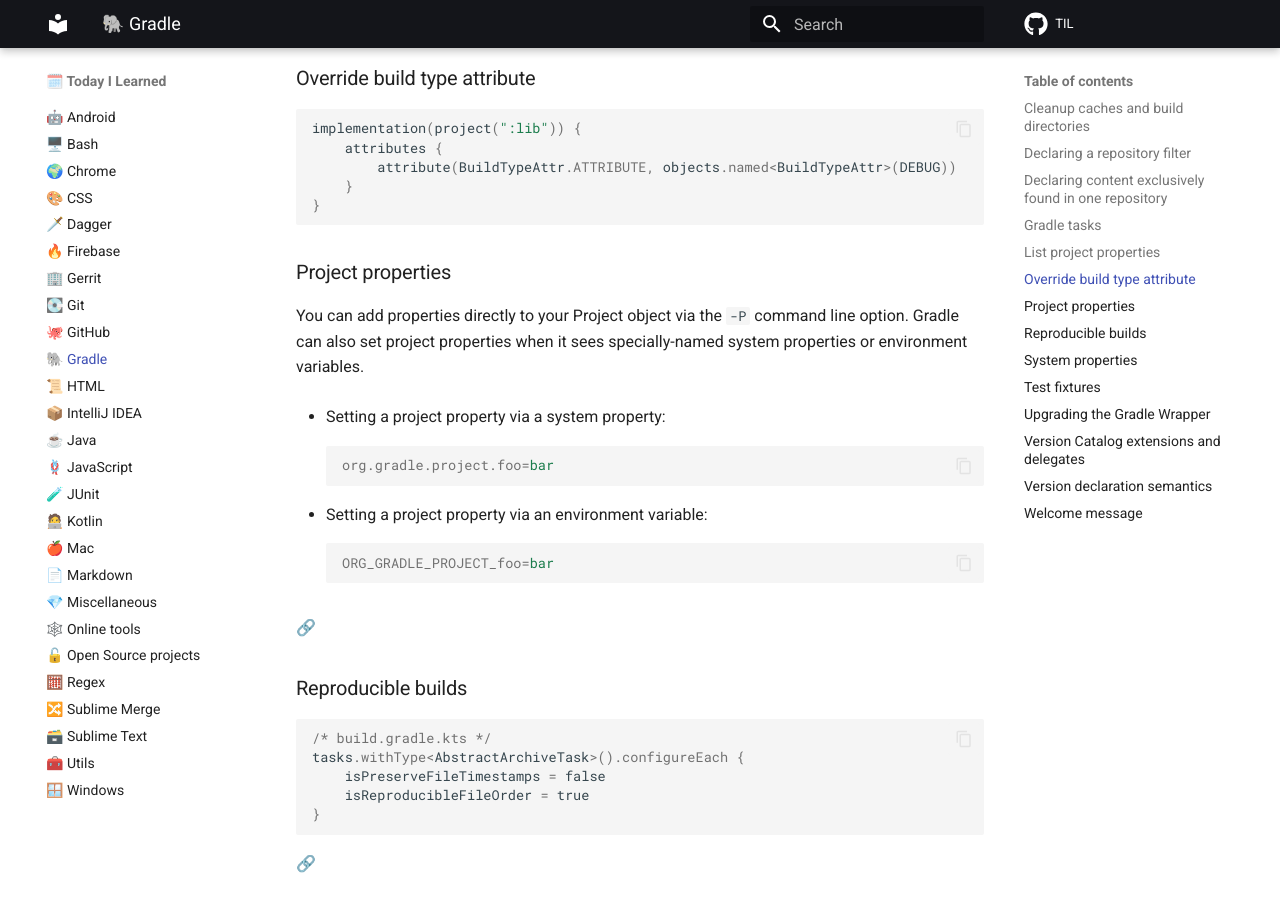
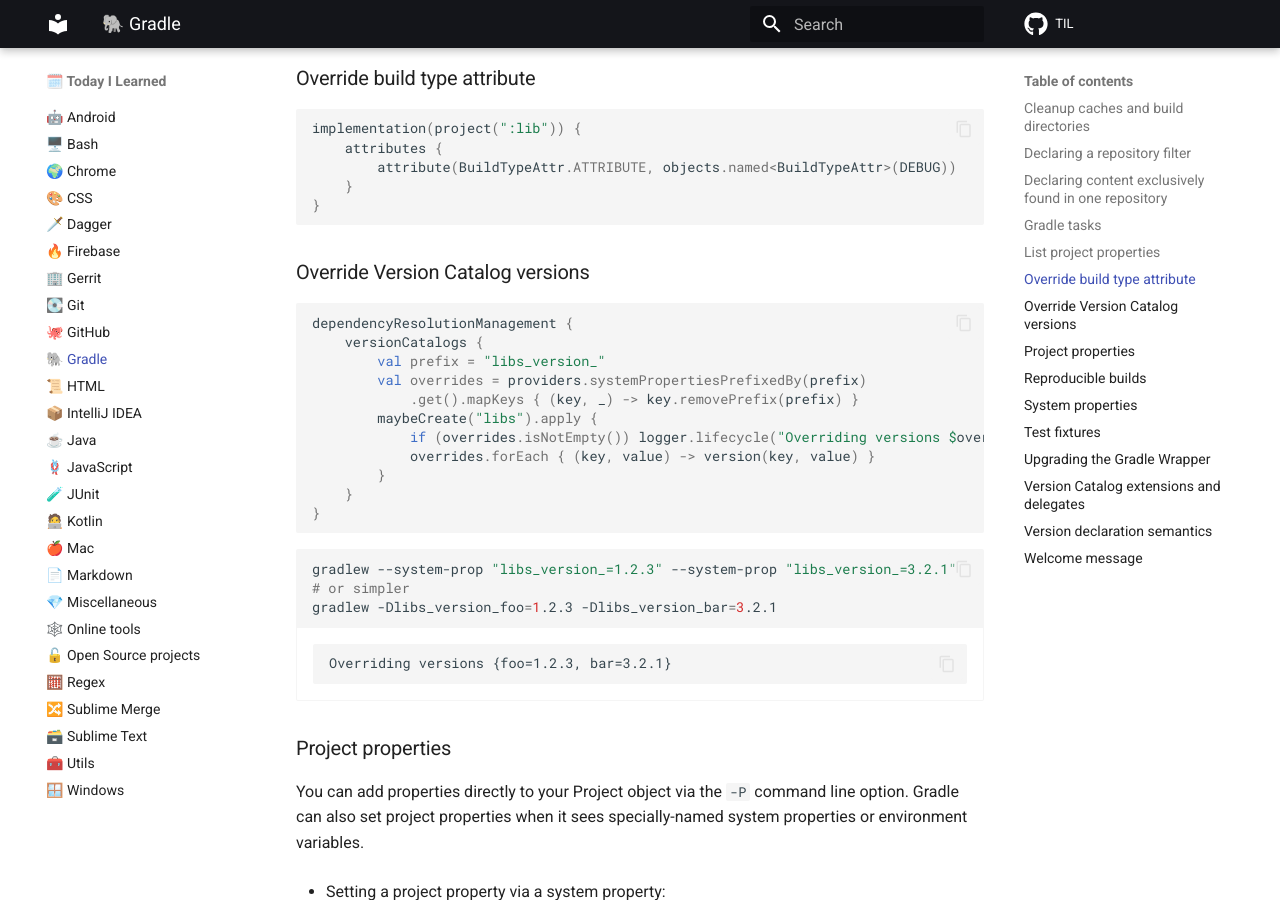
Before and after one commit to SimonMarquis/TIL, an MkDocs documentation site: the page built from docs/gradle.md, in a window 1280 px wide and 900 px high, scrolled down 2337 px. Built offline with MkDocs 1.6.1 and Material for MkDocs 9.7.7, drawn with Linux system fonts in a browser that asks for light colours; comment, search, counter and statistics services are not loaded.

Commit message:
[Gradle] Override Version Catalog versions

````diff
--- a/docs/gradle.md
+++ b/docs/gradle.md
@@ -114,6 +114,33 @@
     }
 }
 ```
+
+### Override Version Catalog versions
+
+```kotlin
+dependencyResolutionManagement {
+    versionCatalogs {
+        val prefix = "libs_version_"
+        val overrides = providers.systemPropertiesPrefixedBy(prefix)
+            .get().mapKeys { (key, _) -> key.removePrefix(prefix) }
+        maybeCreate("libs").apply {
+            if (overrides.isNotEmpty()) logger.lifecycle("Overriding versions $overrides")
+            overrides.forEach { (key, value) -> version(key, value) }
+        }
+    }
+}
+```
+
+```bash
+gradlew --system-prop "libs_version_=1.2.3" --system-prop "libs_version_=3.2.1"
+# or simpler
+gradlew -Dlibs_version_foo=1.2.3 -Dlibs_version_bar=3.2.1
+```
+<div class="result" markdown>
+```
+Overriding versions {foo=1.2.3, bar=3.2.1}
+```
+</div>
 
 ### Project properties
 
````
